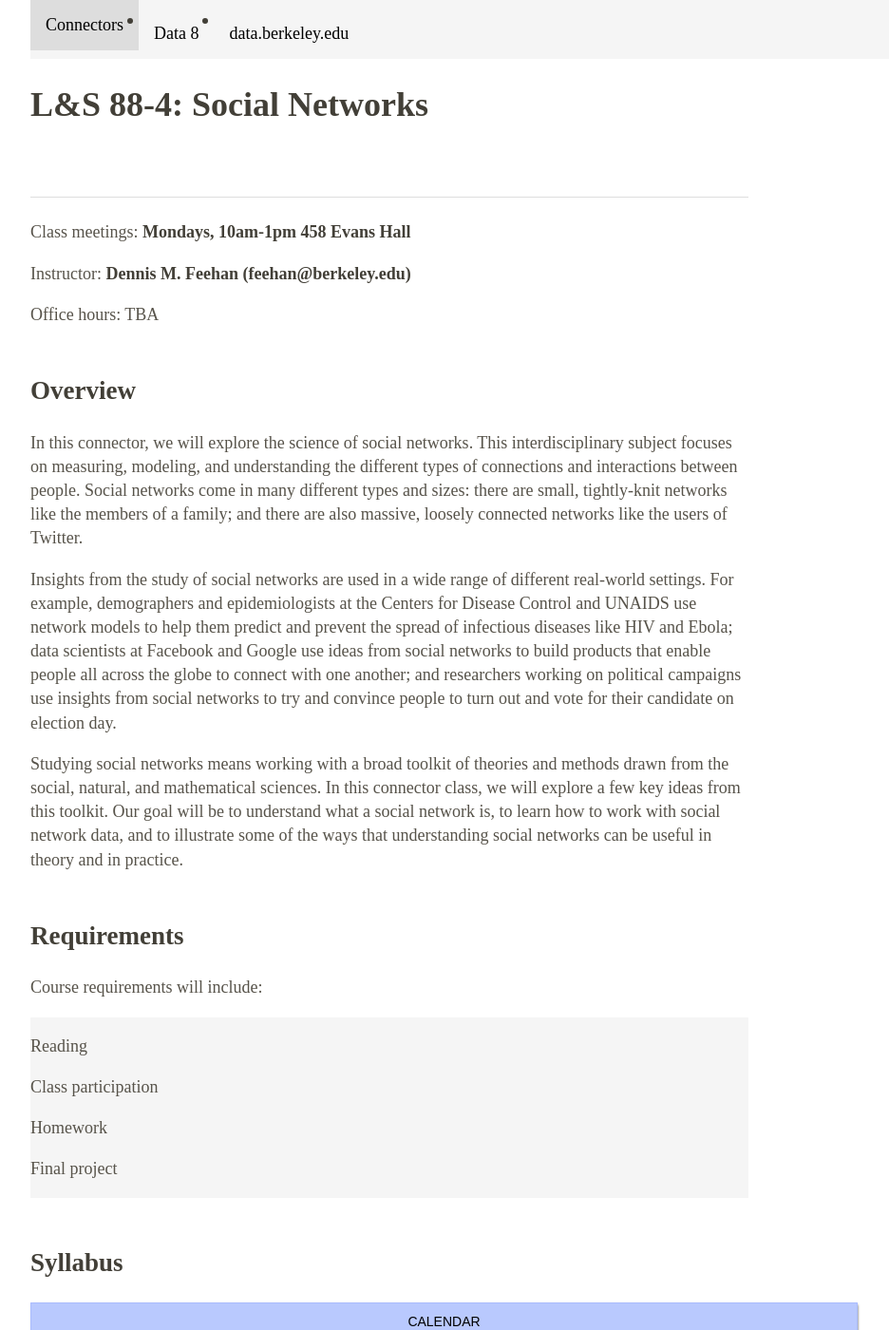
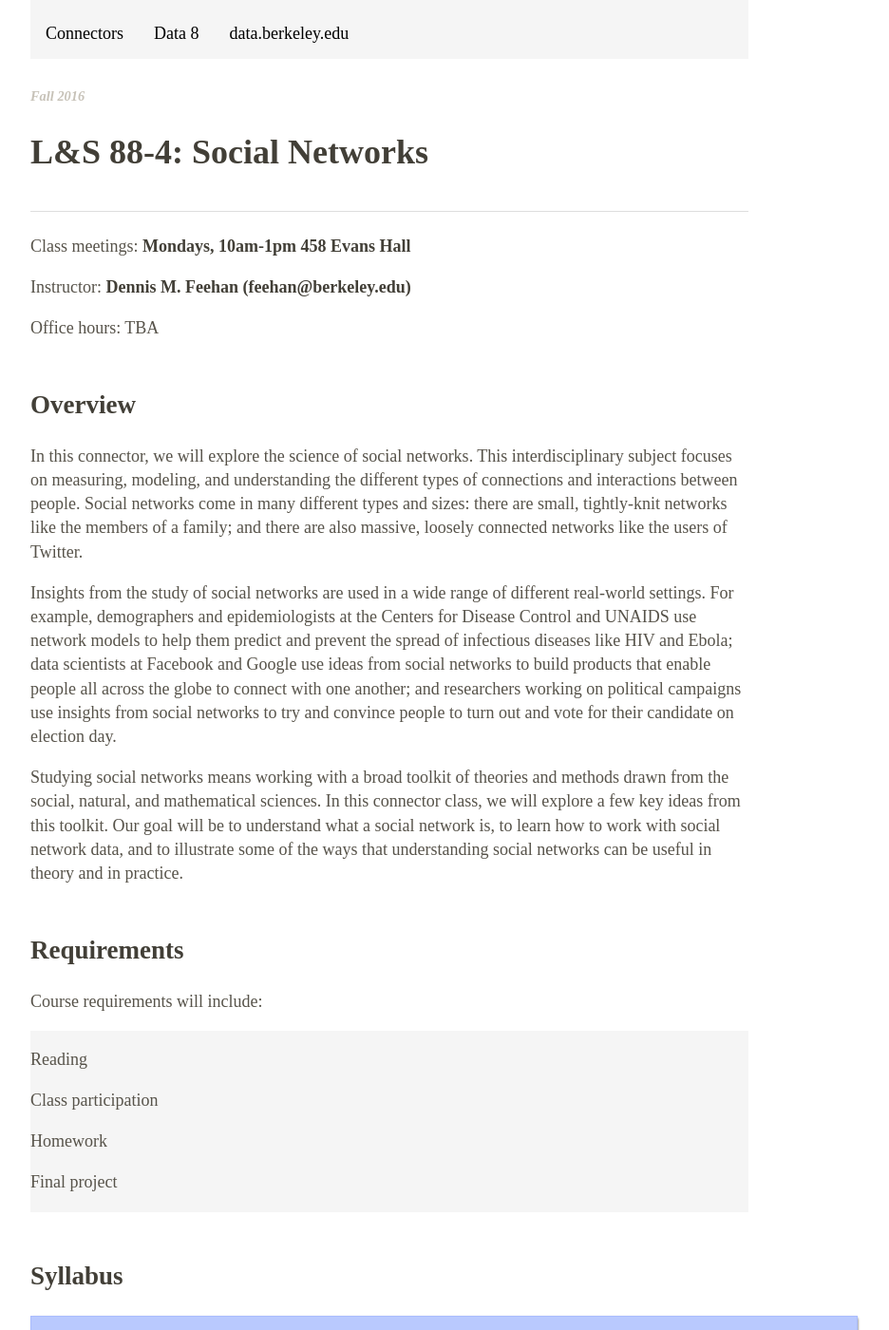
Before and after one commit to dfeehan/dfeehan.github.io, a Jekyll site: the page teaching/2016fa_ls88.html, which Jekyll copies as it is, in a window 1280 px wide and 1400 px high. Shown: the whole window at 95% size, without its empty margins (76-1012 px from the left). Built offline with Jekyll 4.4.1, drawn with Linux system fonts in a browser that asks for light colours.

Commit message:
fixed some formatting details

```diff
--- a/teaching/2016fa_ls88.html
+++ b/teaching/2016fa_ls88.html
@@ -328,7 +328,25 @@
 
    body {margin:0;}
 
+ul > li:before {
+    all: initial;
+}
 
+/*
+ul > li:before {
+    background-color: #423F37;
+    border-radius: 0 0 0 0;
+    content: "";
+    height: 0px;
+    margin-right: 0.333em;
+    margin-top: 0.55em;
+    margin-right: 0;
+    margin-top: 0;
+    position: absolute;
+    right: 100%;
+    width: 0;
+}
+*/
 ul.nav {
     list-style-type: none;
     margin: 0;
@@ -437,19 +455,21 @@
 
 </style>
 
+
+
 </head>
-
-<ul class="nav" align="right">
-  <li class="nav"><a class="active" href="http://data8.org/connector">Connectors</a></li>
-  <li class="nav"><a href="https://data8.org/">Data 8</a></li>
-  <li class="nav"><a href="http://data.berkeley.edu">data.berkeley.edu</a></li>
-</ul>
 
 <body>
 <header>
+<ul>
+<li class="nav"></li>
+<li class="nav"><a href="http://data8.org/connector">Connectors</a></li>
+<li class="nav"><a href="https://data8.org/">Data 8</a></li>
+<li class="nav"><a href="http://data.berkeley.edu">data.berkeley.edu</a></li>
+</ul>
 <h3 class="date">Fall 2016</h3>
 
-<h1 class="title"><p>L&amp;S 88-4: Social Networks</p></h1>
+<h1 class="title">L&amp;S 88-4: Social Networks</h1>
 
 
 </header>
```
